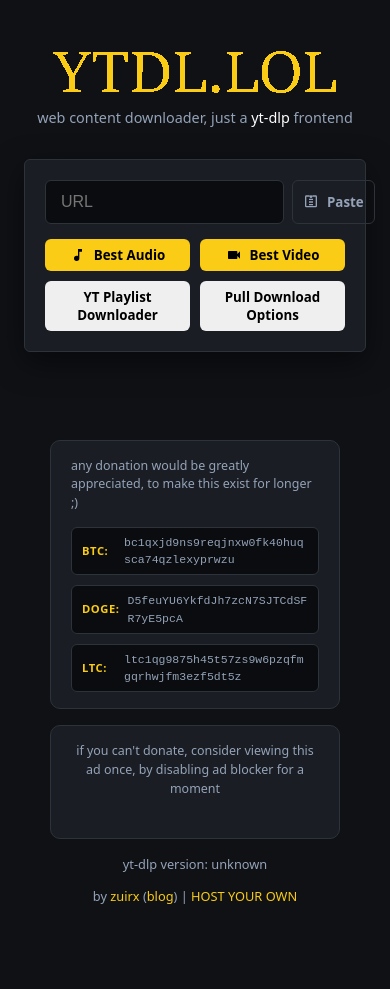
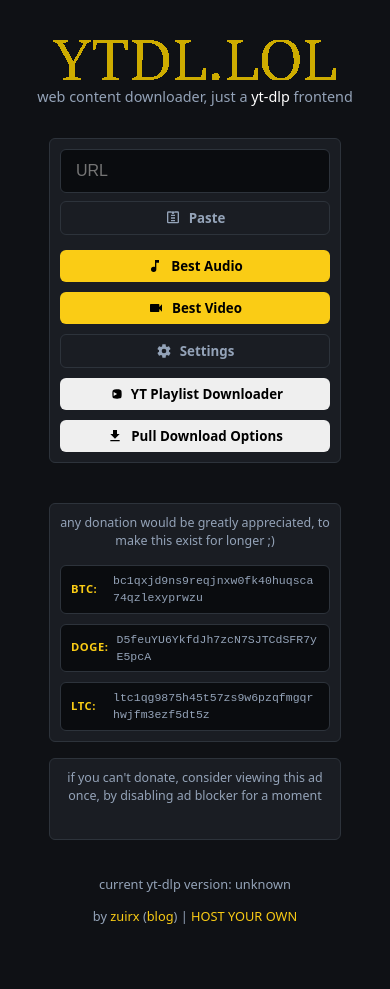
Before and after one commit to zuirx/ytdl-dot-lol, a Django app: page / in a window 390 px wide. Before the commit the page ends 904 px from the top, so only its background shows below. Run offline with Django 5.2, Linux system fonts and the light colour scheme; data that the repository does not hold is empty; parts of the project's set-up code (start-up, migrations or seed data) failed here and were passed over.

Commit message:
Enabled settings for theme, and other details

```diff
--- a/main/templates/main/home.html
+++ b/main/templates/main/home.html
@@ -64,15 +65,22 @@
                     <svg class="icon" viewBox="0 0 24 24"><path d="M17,10.5V7A1,1 0 0,0 16,6H4A1,1 0 0,0 3,7V17A1,1 0 0,0 4,18H16A1,1 0 0,0 17,17V13.5L21,17.5V6.5L17,10.5Z"/></svg>
                     Best Video
                 </button>
-                <button type="submit" name="action" value="playlist">YT Playlist Downloader</button>
-                <button type="submit" name="action" value="info">Pull Download Options</button>
-                <button type="button" class="btn-ghost" onclick="toggleSettings()" style="display: none;">
+                <button type="button" class="btn-ghost" onclick="toggleSettings()">
                     <svg class="icon" viewBox="0 0 24 24"><path d="M12,15.5A3.5,3.5 0 0,1 8.5,12A3.5,3.5 0 0,1 12,8.5A3.5,3.5 0 0,1 15.5,12A3.5,3.5 0 0,1 12,15.5M19.43,12.97C19.47,12.65 19.5,12.33 19.5,12C19.5,11.67 19.47,11.35 19.43,11.03L21.54,9.37C21.73,9.22 21.78,8.95 21.66,8.73L19.66,5.27C19.54,5.05 19.27,4.97 19.05,5.05L16.56,6.05C16.04,5.66 15.5,5.32 14.87,5.07L14.5,2.42C14.46,2.18 14.25,2 14,2H10C9.75,2 9.54,2.18 9.5,2.42L9.13,5.07C8.5,5.32 7.96,5.66 7.44,6.05L4.95,5.05C4.73,4.97 4.46,5.05 4.34,5.27L2.34,8.73C2.21,8.95 2.27,9.22 2.46,9.37L4.57,11.03C4.53,11.35 4.5,11.67 4.5,12C4.5,12.33 4.53,12.65 4.57,12.97L2.46,14.63C2.27,14.78 2.21,15.05 2.34,15.27L4.34,18.73C4.46,18.95 4.73,19.03 4.95,18.95L7.44,17.95C7.96,18.34 8.5,18.68 9.13,18.93L9.5,21.58C9.54,21.82 9.75,22 10,22H14C14.25,22 14.46,21.82 14.5,21.58L14.87,18.93C15.5,18.68 16.04,18.34 16.56,17.95L19.05,18.95C19.27,19.03 19.54,18.95 19.66,18.73L21.66,15.27C21.78,15.05 21.73,14.78 21.54,14.63L19.43,12.97Z"/></svg>
                     Settings
                 </button>
+
+                <button type="submit" name="action" value="playlist">
+                    <svg class="icon" viewBox="0 0 24 24"><path d="M10,15L15.19,12L10,9V15M21.56,7.17C21.69,7.64 21.78,8.27 21.84,9.07C21.91,9.87 21.94,10.56 21.94,11.16L22,12C22,14.19 21.84,15.8 21.56,16.83C21.31,17.73 20.73,18.31 19.83,18.56C19.36,18.69 18.73,18.78 17.93,18.84C17.13,18.91 16.44,18.94 15.84,18.94L15,19C12.81,19 11.2,18.84 10.17,18.56C9.27,18.31 8.69,17.73 8.44,16.83C8.31,16.36 8.22,15.73 8.16,14.93C8.09,14.13 8.06,13.44 8.06,12.84L8,12C8,9.81 8.16,8.2 8.44,7.17C8.69,6.27 9.27,5.69 10.17,5.44C10.64,5.31 11.27,5.22 12.07,5.16C12.87,5.09 13.56,5.06 14.16,5.06L15,5C17.19,5 18.8,5.16 19.83,5.44C20.73,5.69 21.31,6.27 21.56,7.17Z"/></svg>
+                    YT Playlist Downloader
+                </button>
+                <button type="submit" name="action" value="info">
+                    <svg class="icon" viewBox="0 0 24 24"><path d="M5,20H19V18H5M19,9H15V3H9V9H5L12,16L19,9Z"/></svg>
+                    Pull Download Options
+                </button>
             </div>
 
-            <div class="settings-panel" id="settings-panel" style="display: none;">
+            <div class="settings-panel" id="settings-panel">
                 <input type="hidden" name="theme_val" id="theme_val" value="{% if request.COOKIES.theme == '1' %}1{% else %}0{% endif %}">
                 <input type="hidden" name="video_quality" id="video_quality_val" value="{{ request.COOKIES.video_quality|default:'best' }}">
                 <input type="hidden" name="audio_quality" id="audio_quality_val" value="{{ request.COOKIES.audio_quality|default:'best' }}">
@@ -322,20 +324,17 @@
                 {% safe_include 'main/ads_body.html' %}
             </div>
         </div>
-
         <br>
-
-        <!-- <div class="donate-address"><span class="donate-coin">XMR</span><code class="donate-addr" id="addr-xmr"></code><button class="btn-copy" onclick="copyAddr('addr-xmr',this)">Copy</button></div> -->
         {% if lastup %}
             <span>Last commit: {{lastup}} {% if lastuptxt %} "{{lastuptxt}}" {% endif %} {% if lastuptdy %} <span class="alert-up">!</span> {% endif %}</span>
-            |
         {% endif %}
+        <br>
         {% if ytdlpver %}
-            <span>yt-dlp version: {{ytdlpver}}</span>
+            <span>current yt-dlp version: {{ytdlpver}}</span>
         {% endif %}
 
-        <p>by <a href="https://zuirx.com">zuirx</a> (<a href="https://zuirx.com/c/ytdldotlol" target="_blank" rel="noopener">blog</a>)
-        | <a href="https://github.com/zuirx/ytdl-dot-lol">HOST YOUR OWN</a></p>
+        <p>by <a href="https://zuirx.com">zuirx</a> (<a href="https://zuirx.com/c/ytdldotlol" target="_blank" rel="noopener">blog</a>) |
+        <a href="https://github.com/zuirx/ytdl-dot-lol">HOST YOUR OWN</a></p>
     </footer>
 
     <!-- mix av validation -->
--- a/main/views.py
+++ b/main/views.py
@@ -22,11 +22,9 @@ GITREPOLINK  = 'https://api.github.com/repos/zuirx/ytdl-dot-lol/commits' # Chang
 _pending_deletes: dict = {}
 _pending_lock = threading.Lock()
 
-
 def _schedule_delete(path, delay=3600):
     with _pending_lock:
         _pending_deletes[path] = time.time() + delay
-
 
 def _cleanup_loop():
     while True:
@@ -66,20 +64,20 @@ def home_yt(request, subpath=''):
     try:
         lastup, lastuptxt = get_last_update_github()
         today = datetime.now(tz.utc).strftime('%Y-%m-%dT%H:%M:%SZ')
-        if lastup == today:
-            lastuptdy = True
-    except:
-        pass
+        if lastup == today: lastuptdy = True
+    except: pass
 
     if request.method == 'POST':
         url    = request.POST.get("yt_link")
         action = request.POST.get("action")
 
-        if not url:
+        print("ITS ", action)
+
+        if not url and action != 'setting-save':
             messages.error(request, 'No link provided.')
             return redirect('home_yt')
 
-        if not re.search('http', url):
+        if not re.search('http', url) and action != 'setting-save':
             messages.error(request, 'Invalid link. (we need the https:// or http://)')
             return redirect('home_yt')
 
@@ -143,7 +141,6 @@ def home_yt(request, subpath=''):
                 except Exception as e:
                     messages.error(request, f"Error: {e}")
                     return redirect('home_yt')
-
             case 'video':
                 return download_yt(request, subpath=url, type='video')
             case 'audio':
--- a/static/ytdl/style.css
+++ b/static/ytdl/style.css
@@ -76,7 +76,7 @@ h1 {
     padding: 12px 16px;
     border: 1px solid var(--border);
     border-radius: 8px;
-    background: rgba(255,255,255,0.03);
+    background: rgba(255, 255, 255, 0.03);
 }
 
 .mix-status {
@@ -96,7 +96,7 @@ h1 {
     height: 44px;
     font-size: 1.2rem;
     cursor: pointer;
-    box-shadow: 0 4px 12px rgba(0,0,0,0.4);
+    box-shadow: 0 4px 12px rgba(0, 0, 0, 0.4);
     display: flex;
     align-items: center;
     justify-content: center;
@@ -128,20 +128,45 @@ h1 {
     background: var(--bg-card);
     border: 1px solid var(--border);
     border-radius: 6px;
-    padding: 20px;
+    padding: 10px;
     width: 100%;
-    max-width: 300px;
-    box-shadow: 0 10px 30px rgba(0,0,0,0.5);
+    max-width: 450px;
 }
 
 .message_sv {
+    display: flex;
+    justify-content: space-between;
+    align-items: center;
     color: var(--danger);
     background: rgba(255, 95, 95, 0.1);
-    padding: 10px;
+    padding: 10px 15px;
     border-radius: 6px;
     font-size: 0.85rem;
     margin-bottom: 20px;
 }
+
+.message_sv.success {
+    color: #4caf50;
+    background: rgba(76, 175, 80, 0.1);
+}
+
+.message-close {
+    cursor: pointer;
+    background: none;
+    border: none;
+    color: inherit;
+    font-size: 1.2rem;
+    padding: 0;
+    line-height: 1;
+    opacity: 0.7;
+    transition: opacity 0.2s;
+    margin-left: 10px;
+}
+
+.message-close:hover {
+    opacity: 1;
+}
+
 
 .input-row {
     display: flex;
@@ -232,7 +257,7 @@ h2 {
     overflow-x: auto;
     background: var(--bg-card);
     border: 1px solid var(--border);
-    border-radius: 8px;
+    border-radius: 6px;
     margin-bottom: 30px;
 }
 
@@ -246,7 +271,7 @@ table {
 th {
     text-align: left;
     padding: 12px;
-    background: rgba(255,255,255,0.03);
+    background: rgba(255, 255, 255, 0.03);
     color: var(--text-muted);
     font-weight: 600;
     border-bottom: 1px solid var(--border);
@@ -264,7 +289,7 @@ tr:last-child td {
 .badge {
     background: #334155;
     padding: 2px 6px;
-    border-radius: 4px;
+    border-radius: 6px;
     font-size: 0.75rem;
 }
 
@@ -287,12 +312,12 @@ footer a {
     gap: 10px;
     background: var(--bg-card);
     border: 1px solid var(--border);
-    border-radius: 10px;
-    padding: 16px 20px;
+    border-radius: 6px;
+    padding: 10px 10px;
     margin-bottom: 16px;
     text-align: left;
-    /* min-width: 320px; */
-    max-width: 100%;
+    min-width: 450px;
+    max-width: 450px;
 }
 
 .donate-header {
@@ -321,6 +346,7 @@ footer a {
 }
 
 .donate-hint {
+    text-align: center;
     margin: 0 0 4px;
     font-size: 0.78rem;
     color: var(--text-muted);
@@ -371,16 +397,26 @@ footer a {
     color: var(--accent);
 }
 
-@media (max-width: 200px) {
-    .input-row { flex-direction: column; }
+@media (max-width: 550px) {
+    .actions-row {
+        grid-template-columns: 1fr;
+    }
+
+    .input-row {
+        flex-direction: column;
+    }
+
+    .main-card {
+        min-width: 270px;
+        max-width: 270px;
+    }
+
+    .donate-card {
+        min-width: 270px;
+        max-width: 270px;
+    }
 }
 
-@media (max-width: 300px) {
-    .actions-row { grid-template-columns: 1fr; }
-    .input-row { flex-direction: column; }
-}
-
-/* Settings & Modal Styles */
 .settings-panel {
     display: none;
     background: var(--bg-card);
@@ -397,8 +433,15 @@ footer a {
 }
 
 @keyframes slideDown {
-    from { opacity: 0; transform: translateY(-10px); }
-    to { opacity: 1; transform: translateY(0); }
+    from {
+        opacity: 0;
+        transform: translateY(-10px);
+    }
+
+    to {
+        opacity: 1;
+        transform: translateY(0);
+    }
 }
 
 .settings-row {
@@ -468,7 +511,10 @@ footer a {
 .slider {
     position: absolute;
     cursor: pointer;
-    top: 0; left: 0; right: 0; bottom: 0;
+    top: 0;
+    left: 0;
+    right: 0;
+    bottom: 0;
     background-color: var(--bg-input);
     border: 1px solid var(--border);
     transition: .4s;
@@ -487,11 +533,11 @@ footer a {
     border-radius: 50%;
 }
 
-input:checked + .slider {
+input:checked+.slider {
     background-color: var(--accent);
 }
 
-input:checked + .slider:before {
+input:checked+.slider:before {
     transform: translateX(20px);
     background-color: #000;
 }
```
Also changed, not shown: other parts of main/templates/main/home.html (+18 -23 lines), static/ytdl/logo.png.
